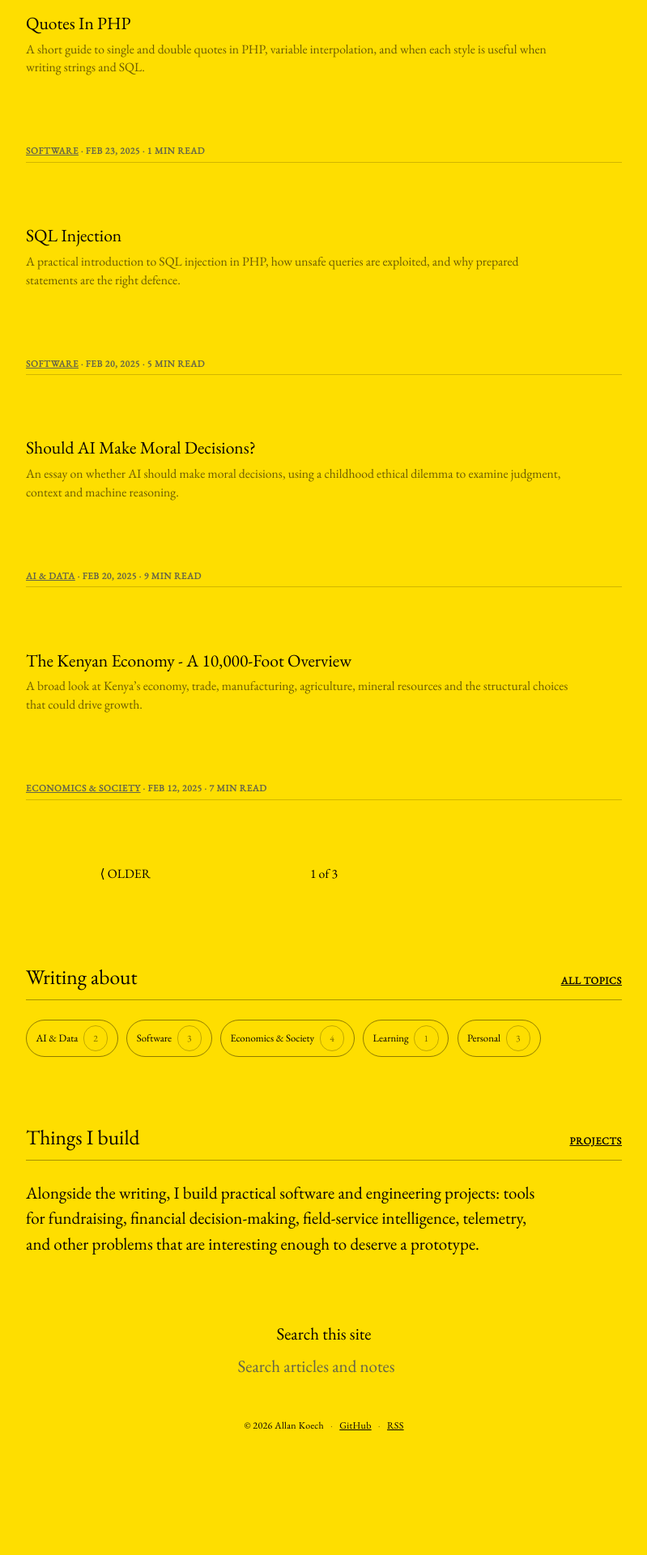
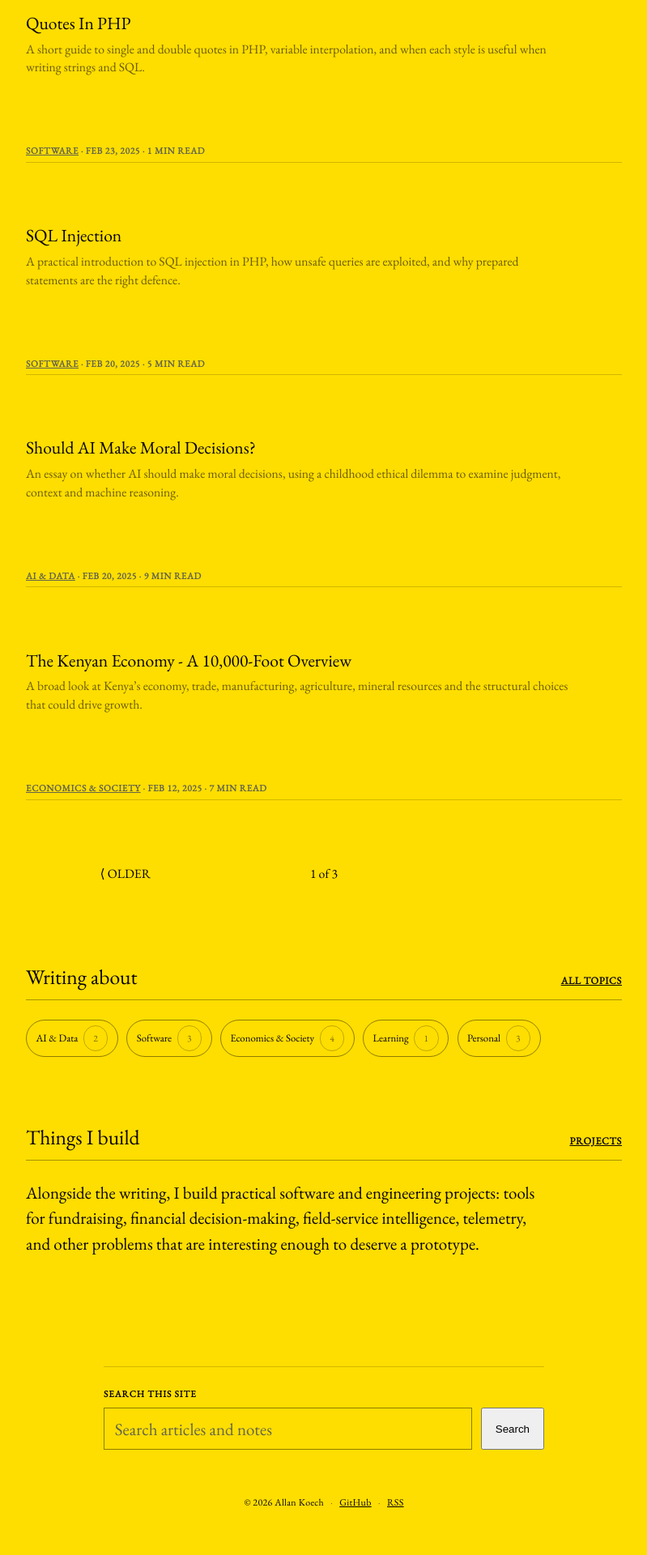
Before and after one commit to atonui/jekyll-blog, a Jekyll site: the page built from index.html, in a window 1280 px wide. Shown: the part 1078-2998 px from the top of the page at 81% size, without its empty margins (240-1039 px from the left). Built offline with Jekyll 4.4.1, drawn with Linux system fonts in a browser that asks for light colours; the list of posts is cut into pages by our own code; before the commit the page ends 2903 px from its top, so only the background shows below that.

Commit message:
Style site search for desktop and mobile

```diff
--- a/_sass/_search.scss
+++ b/_sass/_search.scss
@@ -1,34 +1,67 @@
 #search {
-  margin: 0 auto;
-  padding: 0 1rem;
-  text-align: center;
+  width: min(34rem, calc(100% - 2rem));
+  margin: 3.5rem auto 1rem;
+  padding-top: 1.5rem;
+  border-top: 1px solid rgba($text-color, .18);
+  text-align: left;
+}
+
+.search-label {
+  display: block;
+  margin-bottom: .55rem;
+  font-size: .72rem;
+  font-weight: 700;
+  letter-spacing: .08em;
+  text-transform: uppercase;
+}
+
+.search-controls {
+  display: flex;
+  gap: .65rem;
+  align-items: stretch;
 }
 
 #search__input {
+  min-width: 0;
+  flex: 1 1 auto;
   background: transparent;
-  border: 0;
+  border: 1px solid rgba($text-color, .45);
+  border-radius: 0;
+  color: $text-color;
   font: 1em $font-family;
-  padding: .5em;
-  color: $text-color;
-  text-align: center;
-  &:focus {
-    outline: 1px dashed $text-color;
+  padding: .7rem .8rem;
+  text-align: left;
+}
+
+#search__input:focus {
+  outline: 2px solid $text-color;
+  outline-offset: 2px;
+}
+
+#search .search-submit {
+  flex: 0 0 auto;
+  margin: 0;
+  padding: .7rem 1rem;
+  cursor: pointer;
+}
+
+#search .search-submit:focus {
+  outline: 2px solid $text-color;
+  outline-offset: 2px;
+}
+
+#search__input::placeholder {
+  color: $muted-text-color;
+  opacity: 1;
+}
+
+@media (max-width: $on-tablet) {
+  .search-controls {
+    align-items: stretch;
+    flex-direction: column;
+  }
+
+  #search .search-submit {
+    width: 100%;
   }
 }
-
-#search button[type="submit"] {
-  display: none;
-}
-
-::-webkit-input-placeholder {
-  color: $muted-text-color;
-}
-::-moz-placeholder {
-  color: $muted-text-color;
-}
-:-ms-input-placeholder {
-  color: $muted-text-color;
-}
-:-moz-placeholder {
-  color: $muted-text-color;
-}
```
